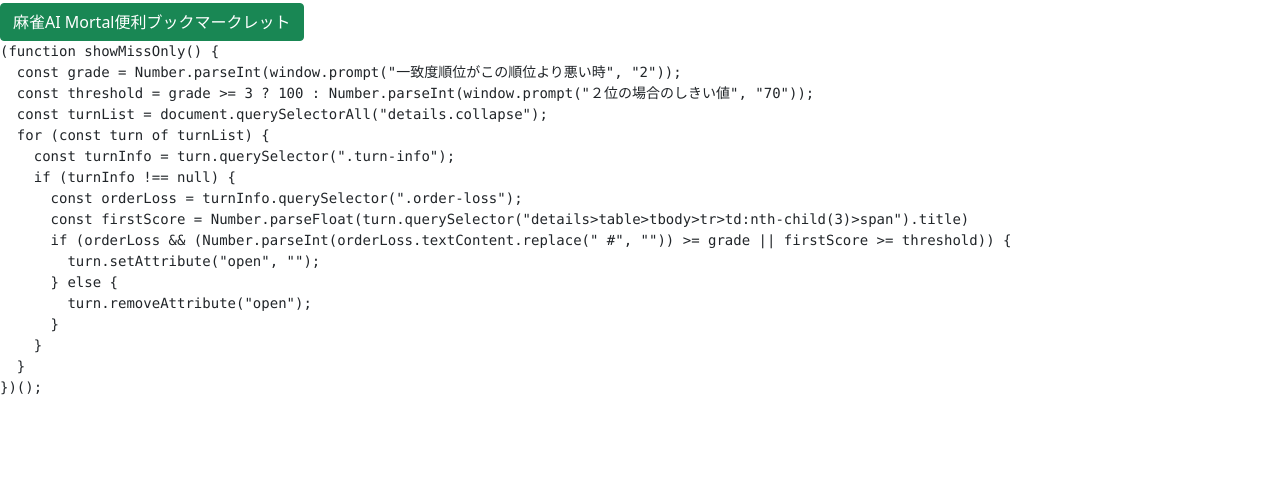
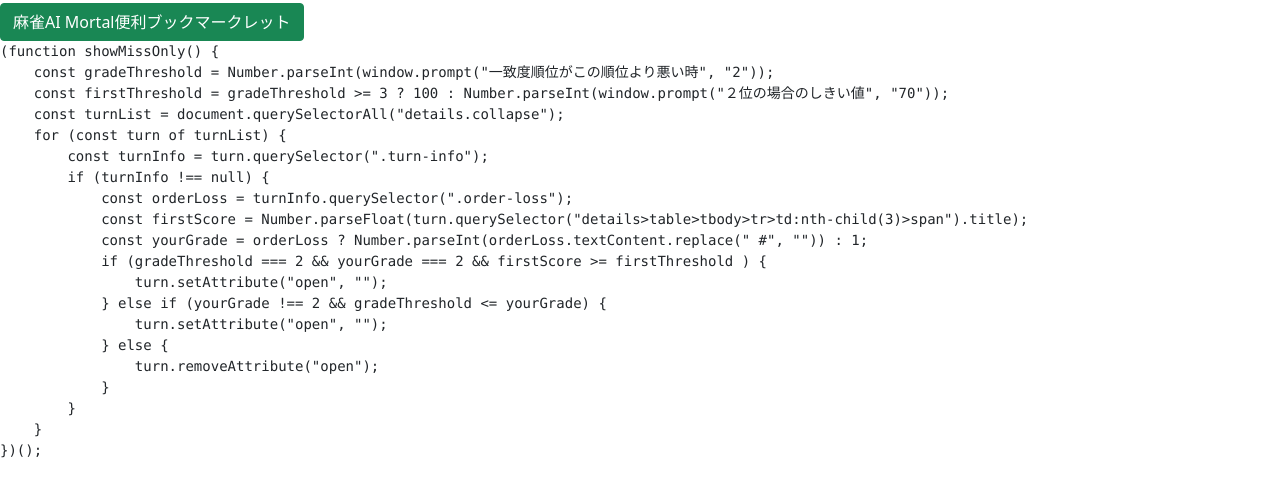
Before and after one commit to sakapun/mjai_bookmarklet, a plain HTML site: page index.html in a window 1280 px wide. Shown: the part 53-550 px from the top of the page. Drawn offline with nearby package versions, Linux system fonts and the light colour scheme.

Commit message:
正しいスクリプトに

```diff
--- a/index.html
+++ b/index.html
@@ -21,15 +21,18 @@
 
 <pre>
 (function showMissOnly() {
-  const grade = Number.parseInt(window.prompt("一致度順位がこの順位より悪い時", "2"));
-  const threshold = grade >= 3 ? 100 : Number.parseInt(window.prompt("２位の場合のしきい値", "70"));
+    const gradeThreshold = Number.parseInt(window.prompt("一致度順位がこの順位より悪い時", "2"));
+    const firstThreshold = gradeThreshold >= 3 ? 100 : Number.parseInt(window.prompt("２位の場合のしきい値", "70"));
     const turnList = document.querySelectorAll("details.collapse");
     for (const turn of turnList) {
         const turnInfo = turn.querySelector(".turn-info");
         if (turnInfo !== null) {
             const orderLoss = turnInfo.querySelector(".order-loss");
-      const firstScore = Number.parseFloat(turn.querySelector("details>table>tbody>tr>td:nth-child(3)>span").title)
-      if (orderLoss && (Number.parseInt(orderLoss.textContent.replace(" #", "")) >= grade || firstScore >= threshold)) {
+            const firstScore = Number.parseFloat(turn.querySelector("details>table>tbody>tr>td:nth-child(3)>span").title);
+            const yourGrade = orderLoss ? Number.parseInt(orderLoss.textContent.replace(" #", "")) : 1;
+            if (gradeThreshold === 2 && yourGrade === 2 && firstScore >= firstThreshold ) {
+                turn.setAttribute("open", "");
+            } else if (yourGrade !== 2 && gradeThreshold <= yourGrade) {
                 turn.setAttribute("open", "");
             } else {
                 turn.removeAttribute("open");
```
Lines whose indentation alone changed are shown as unchanged.
